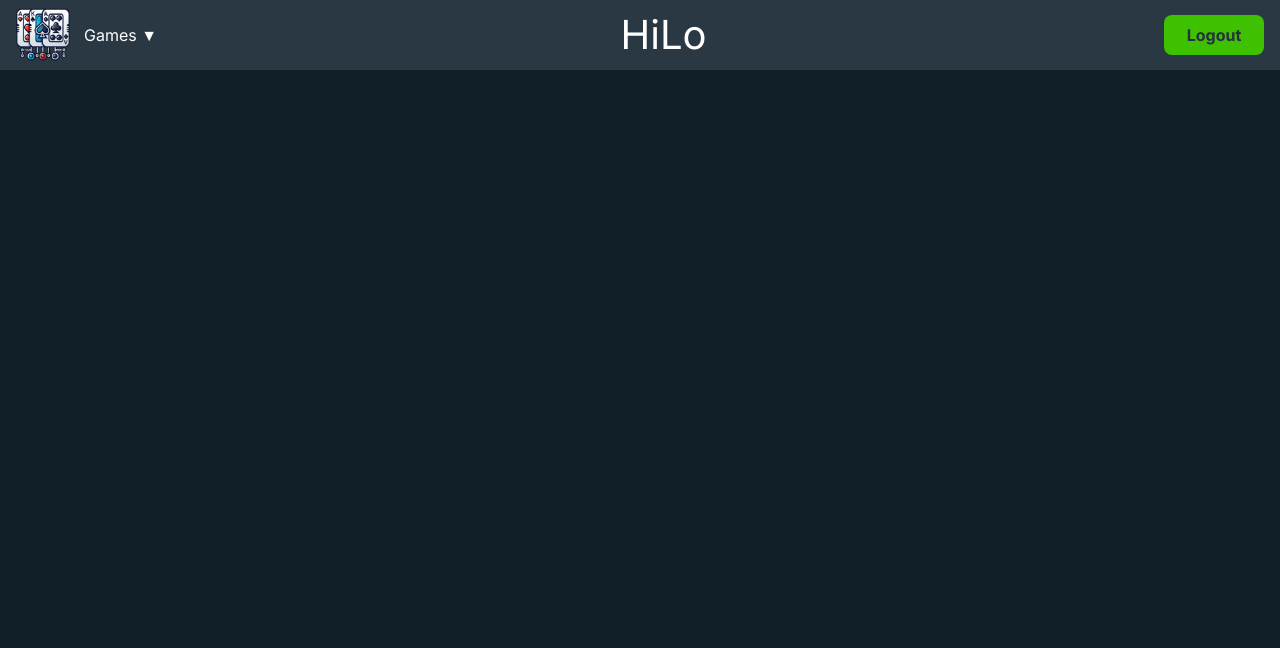
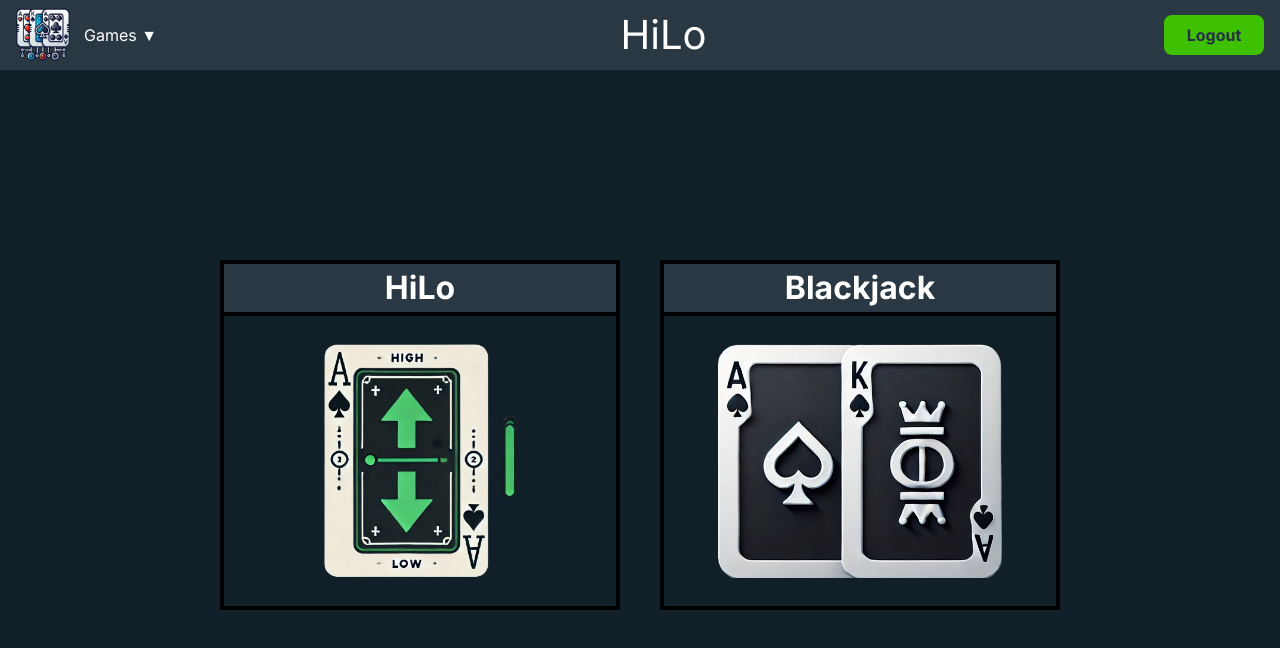
Before and after one commit to Kapprikorn/frontend-react-ReactnCards, a React (Vite) app: page /home in a window 1280 px wide. Shown: the top 648 px of the page. Built offline with nearby package versions, Linux system fonts and the light colour scheme.

Commit message:
Adjusted Home page for use with the GamePreview component

```diff
--- a/src/App.css
+++ b/src/App.css
@@ -8,15 +8,5 @@
 .main-wrapper {
   background-color: rgba(0,0,0,0.1);
   overflow: auto;
-  height: 100%;
+  flex-grow: 1;
 }
-
-.main-content {
-  position: relative;
-  height: 100%;
-}
-
-
-.header-content, .main-content, .footer-content {
-  padding: 8px 16px;
-}
--- a/src/pages/home/Home.jsx
+++ b/src/pages/home/Home.jsx
@@ -1,9 +1,13 @@
+import styles from './Home.module.css';
+import hilo_preview from '../../assets/HiLo_preview.png';
+import blackjack_preview from '../../assets/blackjack_preview.png';
+import GamePreview from '../../components/gamePreview/GamePreview.jsx';
 
 function Home() {
   return (
-    <div className="main-content">
-
-
+    <div className={styles.homeScreenWrapper}>
+      <GamePreview title="HiLo" image={hilo_preview} route="/hilo" />
+      <GamePreview title="Blackjack" image={blackjack_preview} route="/blackjack" />
     </div>
   );
 }
--- /dev/null
+++ b/src/pages/home/Home.module.css
@@ -0,0 +1,11 @@
+.homeScreenWrapper {
+  position: relative;
+  padding: 8px 16px;
+  height: 100%;
+
+  display: flex;
+  flex-direction: row;
+  justify-content: center;
+  align-items: center;
+  gap: 40px;
+}
```
Also changed, not shown: src/assets/HiLo_preview.png (added), src/assets/blackjack_preview.png (added).
